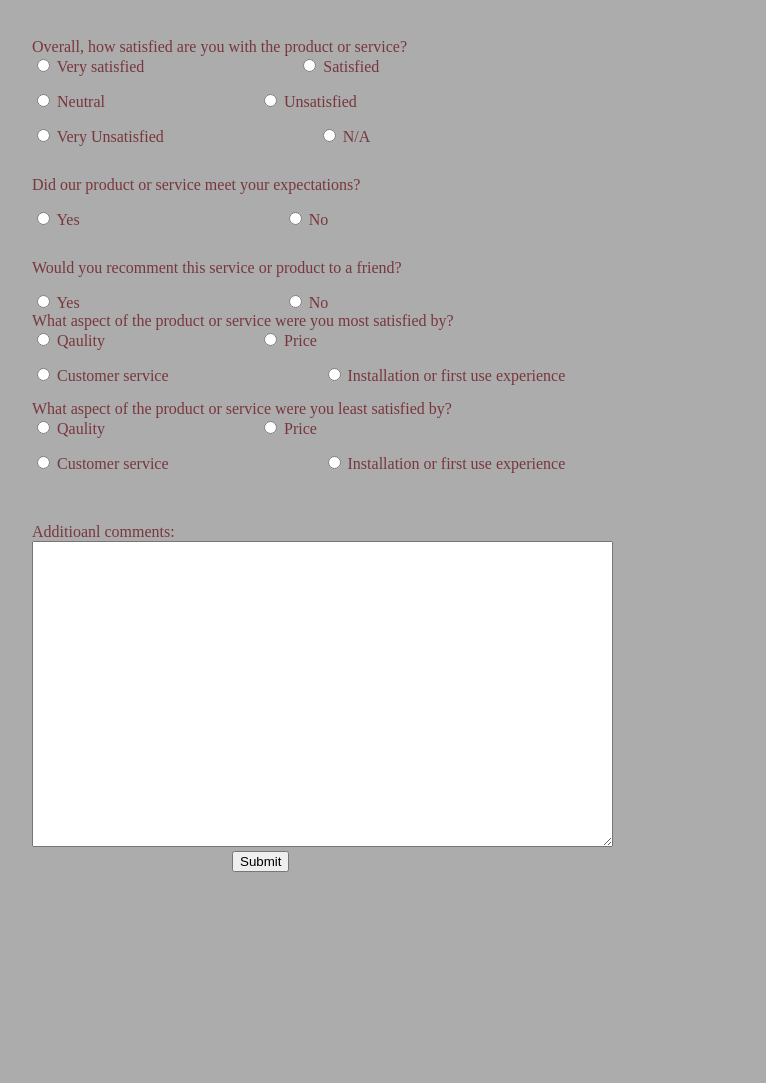
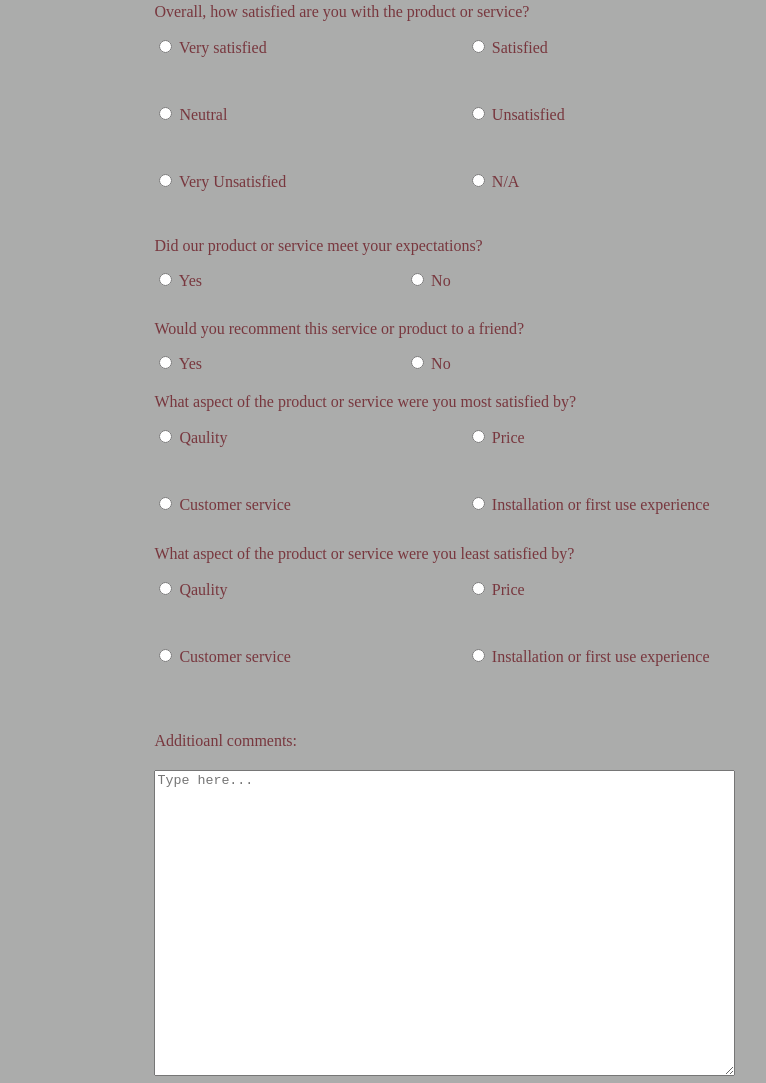
Before and after one commit to Khodor-Hassoun/survey-assignment, a plain HTML site: page index.html in a window 1280 px wide. Shown: the part 262-1345 px from the top of the page, without its empty margins (16-782 px from the left). Before the commit the page ends 1142 px from the top, so only its background shows below. Drawn offline with Linux system fonts and the light colour scheme.

Commit message:
Almost final result

```diff
--- a/index.html
+++ b/index.html
@@ -29,22 +29,36 @@
             <div>
                 Overall, how satisfied are you with the product or service?
                 <div class="seg2">
+                    <dl>
                         <input type="radio" name="satisfaction" id="verySat">
                         <label for="verySat">Very satisfied</label>
+                    </dl>
+                    <dl>
                         <input type="radio" name="satisfaction" id="sat">
                         <label for="sat">Satisfied</label>
+                    </dl>
                 </div>
                 <div class="seg2">
+                    <dl>
                         <input type="radio" name="satisfaction" id="neutral">
                         <label for="verySat">Neutral</label>
+                    </dl>
+                    <dl>
                         <input type="radio" name="satisfaction" id="unSat">
                         <label for="unSat">Unsatisfied</label>
+                    </dl>
+
                 </div>
                 <div class="seg2">
+                    <dl>
                         <input type="radio" name="satisfaction" id="veryUnSat">
                         <label for="veryUnSat">Very Unsatisfied</label>
+                    </dl>
+                    <dl>
                         <input type="radio" name="satisfaction" id="na">
                         <label for="na">N/A</label>
+                    </dl>
+
                 </div>
             </div>
             <!-- End of segment 2 -->
@@ -74,16 +88,25 @@
             <div>
                 What aspect of the product or service were you most satisfied by?
                 <div class="seg2">
+                    <dl>
                         <input type="radio" name="aspect" id="quality">
                         <label for="quality">Qaulity</label>
+                    </dl>
+                    <dl>
                         <input type="radio" name="aspect" id="price">
                         <label for="price">Price</label>
+                    </dl>
                 </div>
                 <div class="seg2">
+                    <dl>
                         <input type="radio" name="aspect" id="cust">
                         <label for="cust">Customer service</label>
+                    </dl>
+                    <dl>
                         <input type="radio" name="aspect" id="serv">
                         <label for="serv">Installation or first use experience</label>
+                    </dl>
+
                 </div>
             </div>
             <!-- End of segment 5 -->
@@ -91,24 +114,35 @@
             <div>
                 What aspect of the product or service were you least satisfied by?
                 <div class="seg2">
+                    <dl>
                         <input type="radio" name="aspect" id="quality">
                         <label for="quality">Qaulity</label>
+                    </dl>
+                    <dl>
                         <input type="radio" name="aspect" id="price">
                         <label for="price">Price</label>
+                    </dl>
                 </div>
                 <div class="seg2">
+                    <dl>
                         <input type="radio" name="aspect" id="cust">
                         <label for="cust">Customer service</label>
+                    </dl>
+                    <dl>
                         <input type="radio" name="aspect" id="serv">
                         <label for="serv">Installation or first use experience</label>
+                    </dl>
+
                 </div>
             </div>
             <!-- End of segment -->
             <!-- Beginning of segment 7 -->
             <div class="seg7">
                 <label for="comment">Additioanl comments:</label>
-                <br>
-                <textarea name="" id="comment" cols="70" rows="20"></textarea>
+                <div>
+                    <textarea name="" id="comment" cols="70" rows="20" placeholder="Type here..."></textarea>
+                </div>
+
             </div>
             <div class="aligner">
                 <input  type="submit" value="Submit">
--- a/styles/app.css
+++ b/styles/app.css
@@ -8,6 +8,7 @@ h1{
     text-align: center;
     padding-top: 30px;
     padding-bottom: 60px;
+    margin: 0%;
 }
 .main{
     margin-left: 40px;
@@ -26,11 +27,20 @@ h1{
 }
 .seg2 label{
     /* margin-right: 150px; */
-    padding-right: 150px;
+    /* padding-right: 150px; */
     width: auto;
+}
+
+dl{
+    display: inline-block;
+    /* max-width: 350px; */
+    width: 28%;
+    font-size:medium;
 }
 .seg3{
     margin-top: 30px;
+    margin-bottom: 20px;
+
 }
 .seg3 label{
     margin-right: 200px;
@@ -40,7 +50,21 @@ h1{
 }
 .seg7{
     margin-top: 50px;
+    margin-bottom: 30px;
+}
+textarea{
+    margin-top: 20px;
 }
 .aligner{
     margin-left: 200px;
 }
+.aligner input{
+    padding-left: 20px;
+    padding-right: 20px;
+    padding-bottom: 4px;
+    padding-top: 4px;
+    background-color: grey;
+}
+form{
+    margin-left: 10%;
+}
```
Lines whose indentation alone changed are shown as unchanged.
